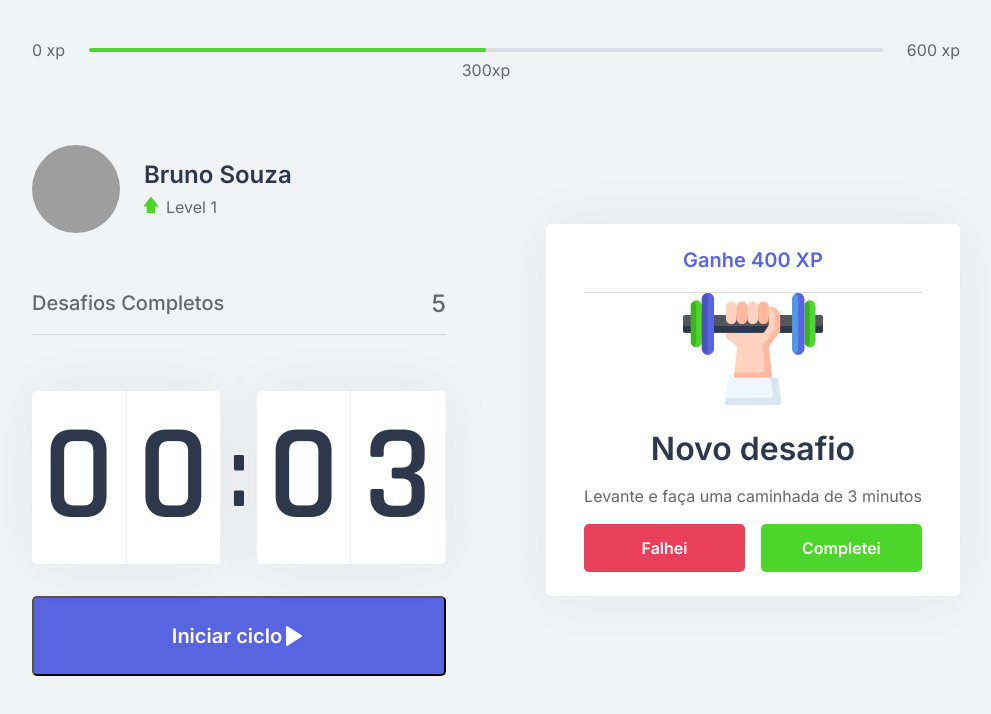
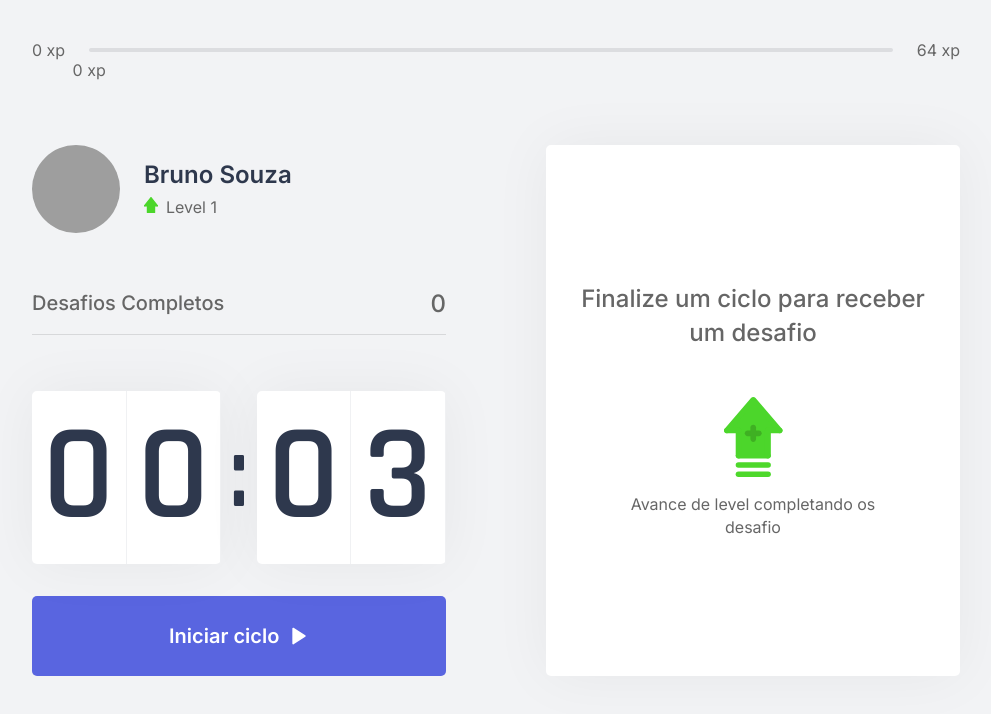
Before and after one commit to arubesu/move-it-next, a Next.js app: page / in a window 1280 px wide. Shown: the top 714 px of the page, without its empty margins (144-1135 px from the left). Built offline with nearby package versions, Linux system fonts and the light colour scheme; grey boxes are pictures that could not be loaded.

Commit message:
Add context to components | Fix style

```diff
--- a/src/components/ChallengeBox.tsx
+++ b/src/components/ChallengeBox.tsx
@@ -1,29 +1,33 @@
-
-import React from 'react';
+import React, { useContext } from 'react';
+import { ChallengeContext } from '../contexts/ChallengesContext';
 
 import styles from '../styles/components/ChallengeBox.module.css';
 
 export const ChallengeBox: React.FC = () => {
-  let hasActiveChallenge = true;
+  const {
+    currentChallenge,
+    resetChallenge
+  } = useContext(ChallengeContext);
 
   return (
     <div className={styles.challengeBoxContainer}>
 
       {
-        hasActiveChallenge ?
+        currentChallenge ?
           (
             <div className={styles.challengeActive}>
-              <header>Ganhe 400 XP</header>
+              <header>Ganhe {currentChallenge.amount} XP</header>
               <main>
-                <img src="icons/body.svg" alt="Holding Halteres" />
+                <img src={`icons/${currentChallenge.type}.svg`} alt="Holding Halteres" />
                 <strong>Novo desafio</strong>
-                <p>Levante e faça uma caminhada de 3 minutos</p>
+                <p>{currentChallenge.description}</p>
               </main>
 
               <footer>
                 <button
                   type="button"
                   className={styles.challengeFailedButton}
+                  onClick={resetChallenge}
                 >
                   Falhei
                 </button>
@@ -38,7 +42,6 @@ export const ChallengeBox: React.FC = () => {
           )
           :
           (
-
             <div className={styles.challengeNotActive}>
               <strong>
                 Finalize um ciclo para receber um desafio
--- a/src/components/CompletedChallenges.tsx
+++ b/src/components/CompletedChallenges.tsx
@@ -1,11 +1,13 @@
-import React from 'react';
+import React, { useContext } from 'react';
+import { ChallengeContext } from '../contexts/ChallengesContext';
 import styles from '../styles/components/CompletedChallenges.module.css';
 
 export const CompletedChallenges: React.FC = () => {
+  const { challengesCompleted } = useContext(ChallengeContext);
   return (
     <div className={styles.completedChallengesContainer}>
       <span>Desafios Completos</span>
-      <span>5</span>
+      <span>{challengesCompleted}</span>
     </div>
   );
 }
--- a/src/components/ExperienceBar.tsx
+++ b/src/components/ExperienceBar.tsx
@@ -1,19 +1,28 @@
-import React from 'react';
+import React, { useContext } from 'react';
+import { ChallengeContext } from '../contexts/ChallengesContext';
 
 import styles from '../styles/components/ExperienceBar.module.css'
 
 export const ExperienceBar: React.FC = () => {
+
+  const {
+    currentExperience,
+    experienceToNextLevel
+  } = useContext(ChallengeContext);
+
+  const progressBar = Math.round((currentExperience * 100) / experienceToNextLevel);
+
   return (
     <header className={styles.experienceBar}>
-      <span>0 xp</span>
+      <span>{currentExperience} xp</span>
       <div>
-        <div style={{ width: '50%' }}></div>
+        <div style={{ width: `${progressBar}%` }}></div>
         <span
           className={styles.currentExperience}
-          style={{ left: '50%' }}>300xp
+          style={{ left: `${progressBar}%` }}>{currentExperience} xp
         </span>
       </div>
-      <span>600 xp</span>
+      <span>{experienceToNextLevel} xp</span>
     </header>
   );
 }
--- a/src/components/Profile.tsx
+++ b/src/components/Profile.tsx
@@ -1,7 +1,9 @@
-import React from 'react';
+import React, { useContext } from 'react';
+import { ChallengeContext } from '../contexts/ChallengesContext';
 import styles from '../styles/components/Profile.module.css';
 
 export const Profile: React.FC = () => {
+  const { level } = useContext(ChallengeContext);
   return (
     <div className={styles.profileContainer}>
       <img src="https://picsum.photos/200" alt="Random Image" />
@@ -9,7 +11,7 @@ export const Profile: React.FC = () => {
         <strong>Bruno Souza</strong>
         <p>
           <img src="icons/level.svg" alt="Level" />
-          Level 1</p>
+          Level {level}</p>
       </div>
     </div>
   )
--- a/src/contexts/ChallengesContext.tsx
+++ b/src/contexts/ChallengesContext.tsx
@@ -1,26 +1,44 @@
 import React, { createContext, useState } from 'react';
+import challenges from '../../challenges.json';
+
+interface Challenge {
+  type: 'eye' | 'body';
+  amount: number;
+  description: string;
+}
 
 interface ChallengeContextData {
   level: number;
   currentExperience: number;
+  experienceToNextLevel: number;
+  currentChallenge: Challenge;
   challengesCompleted: number;
   levelUp: () => void;
+  resetChallenge: () => void;
   startNewChallenge: () => void;
 }
 
 export const ChallengeContext = createContext({} as ChallengeContextData);
 
 export const ChallengeContextProvider: React.FC = ({ children }) => {
-  const [level, setLevel] = useState(0);
+  const [level, setLevel] = useState(1);
   const [currentExperience, setCurrentExperience] = useState(0);
   const [challengesCompleted, setChallengesCompleted] = useState(0);
+  const [currentChallenge, setCurrentChallenge] = useState(null);
+
+  const experienceToNextLevel = Math.pow((level + 1) * 4, 2);
+
+  const resetChallenge = () => {
+    setCurrentChallenge(null);
+  }
 
   const levelUp = () => {
     setLevel(level + 1);
   }
 
   const startNewChallenge = () => {
-    console.log('New Challenge');
+    const randomChallengeIndex = Math.floor(Math.random() * challenges.length);
+    setCurrentChallenge(challenges[randomChallengeIndex]);
   }
 
   return (
@@ -29,6 +47,9 @@ export const ChallengeContextProvider: React.FC = ({ children }) => {
         level,
         currentExperience,
         challengesCompleted,
+        currentChallenge,
+        experienceToNextLevel,
+        resetChallenge,
         levelUp,
         startNewChallenge
       }
--- a/src/styles/components/ChallengeBox.module.css
+++ b/src/styles/components/ChallengeBox.module.css
@@ -67,7 +67,6 @@
 
 .challengeActive main p {
   line-height: 1.5rem;
-  margin-bottom: 1rem;
 }
 
 .challengeActive footer {
--- a/src/styles/components/CountDown.module.css
+++ b/src/styles/components/CountDown.module.css
@@ -42,13 +42,19 @@
   margin-top: 2rem;
   align-items: center;
   justify-content: center;
-  border: 1;
+  border: 0;
   border-radius: 5px;
   background: var(--blue);
   color: var(--white);
   font-size: 1.25rem;
   font-weight: 600;
   transition: background-color 0.2s;
+}
+
+.countdownButton img {
+  width: 1.25rem;
+  height: 1.25rem;
+  margin-left: 0.6rem;
 }
 
 .countdownButton:not(:disabled):hover {
@@ -70,3 +76,7 @@
   color: var(--title);
   cursor: not-allowed;
 }
+
+.countdownButtonFinished {
+  border-bottom: 4px solid var(--green);
+}
--- a/src/styles/pages/Home.module.css
+++ b/src/styles/pages/Home.module.css
@@ -12,5 +12,5 @@
   display: grid;
   grid-template-columns: 1fr 1fr;
   gap: 6.25rem;
-  align-items: center;
+  align-content: center;
 }
```
